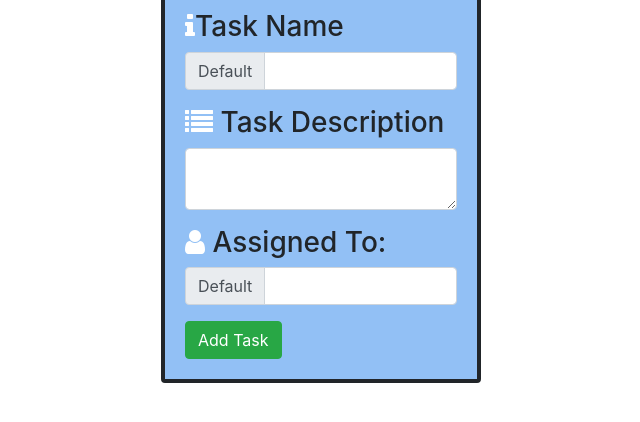
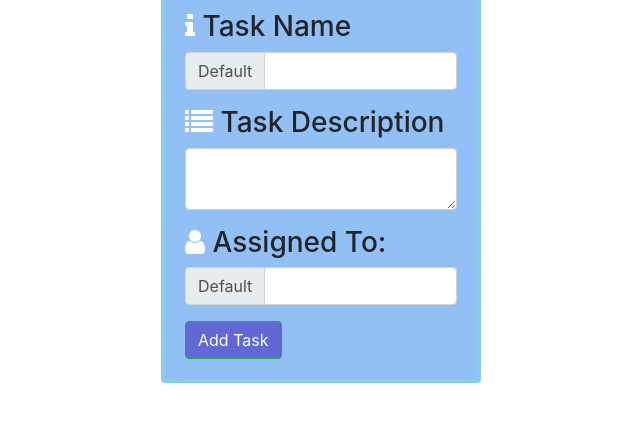
Before and after one commit to JideAina/Task-Manager, a plain HTML site: page index.html in a window 1280 px wide. Shown: the part 192-614 px from the top of the page, without its empty margins (319-959 px from the left). Drawn offline with nearby package versions, Linux system fonts and the light colour scheme.

Commit message:
no change

```diff
--- a/index.html
+++ b/index.html
@@ -11,7 +11,7 @@
         <div class="card-body">
           <h1 class="card-title">Task List</h1><br><br>
           <h2>Add New Task</h2><br>
-          <h3><i style ="color:white;"class="fa fa-info" aria-hidden="true"> </i>Task Name</h3>
+          <h3><i style ="color:white;"class="fa fa-info" aria-hidden="true"> </i> Task Name</h3>
           <div class="input-group mb-3">
             <div class="input-group-prepend">
               <span class="input-group-text" id="inputGroup-sizing-default">Default</span>
@@ -21,7 +21,7 @@
           <h3><i style ="color:white;" class="fa fa-list"  aria-hidden="true"></i> Task Description</h3>
           <div class="input-group mb-3">
 
-            <textarea row="5" col="30"class="form-control" aria-label="Sizing example input" aria-describedby="inputGroup-sizing-default"></textarea>
+            <textarea row="50" col="30"class="form-control" aria-label="Sizing example input" aria-describedby="inputGroup-sizing-default"></textarea>
           </div>
           <h3><i style ="color:white;" class="fa fa-user" aria-hidden="true"></i> Assigned To:</h3>
           <div class="input-group mb-3">
@@ -30,6 +30,7 @@
             </div>
             <input type="text" class="form-control" aria-label="Sizing example input" aria-describedby="inputGroup-sizing-default">
           </div>
+
 
 
          <div>
--- a/style.css
+++ b/style.css
@@ -1,5 +1,8 @@
 .card{
     margin: 0 auto;
-    border: 4px solid;
+    border: 4px solid skyblue;
     background-color:rgba(57, 141, 237,.55) ;
 }
+.btn {
+    background-color:rgb(97, 104, 212)
+}
```
